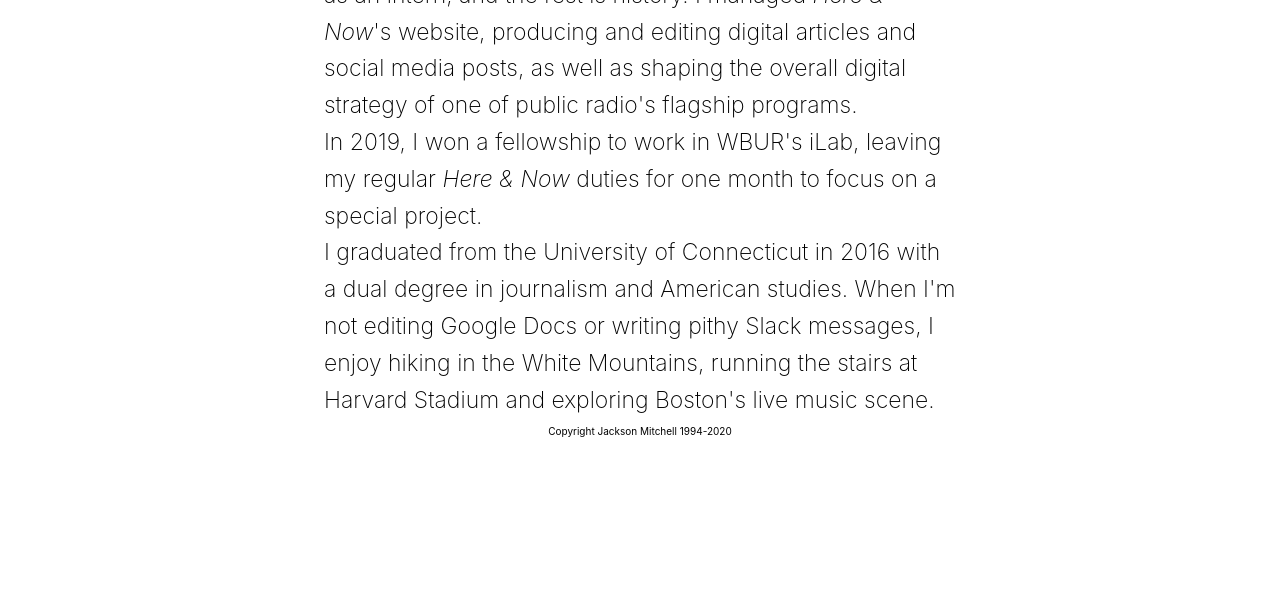
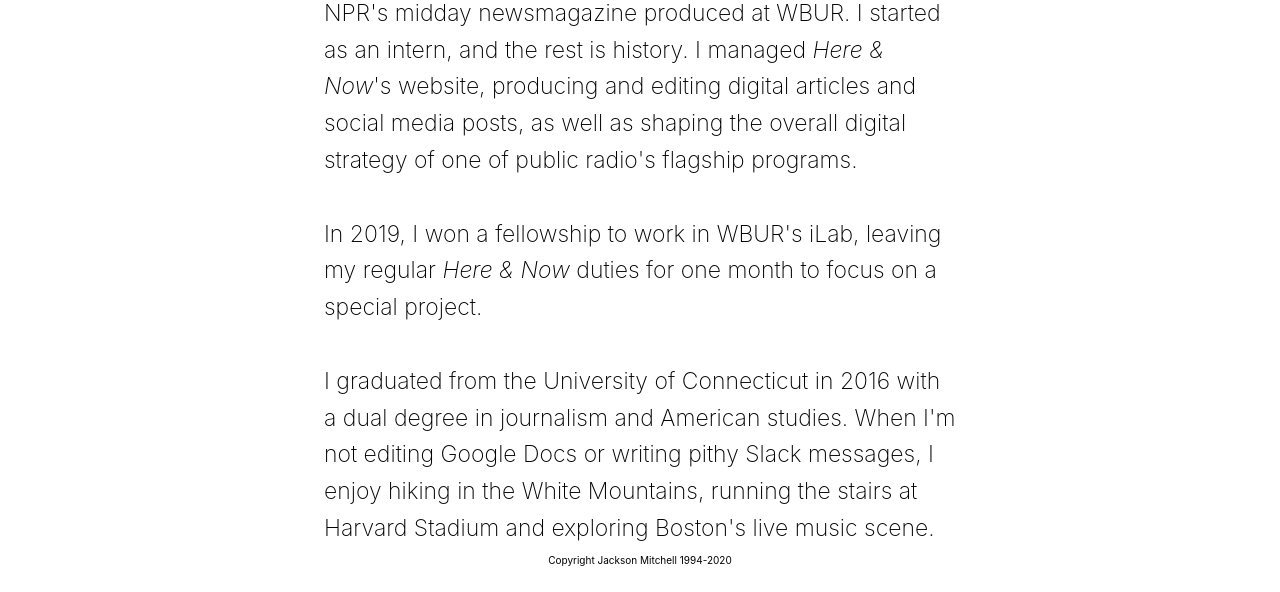
Before and after one commit to jxnm/jacksonmitchell.net, a plain HTML site: page index.html in a window 1280 px wide. Shown: the part 659-1251 px from the top of the page. Before the commit the page ends 1122 px from the top, so only its background shows below. Drawn offline with Linux system fonts and the light colour scheme.

Commit message:
Adding back breaks

```diff
--- a/index.html
+++ b/index.html
@@ -10,17 +10,17 @@
     </div>
   </div>
 </head>
-    <br>
+    <br><br>
     <p>I am a producer and editor at WBUR. I work on Project CITRUS, which explores the future of on-demand
-      audio on emerging tech platforms. (I put this website together myself. It's not much, but heck, it's mine.)
+      audio on emerging tech platforms. (I put this website together myself. It's not much, but heck, it's mine.)<br><br>
       <img src="https://s3.amazonaws.com/jacksonmitchell.net/images/jack.jpg" alt="Jack" style="width:300px;height:300px" float=left; margin-right=13px;>
       I used to work for <em>Here & Now</em>, NPR's midday newsmagazine produced at WBUR. I started as an
       intern, and the rest is history. I managed <em>Here & Now</em>'s website, producing and editing digital articles and social
       media posts, as well as shaping the overall digital strategy of one of public radio's flagship programs.
-      <br>
+      <br><br>
       In 2019, I won a fellowship to work in WBUR's iLab, leaving my regular <em>Here & Now</em> duties for one month to focus on
       a special project.
-      <br>
+      <br><br>
       I graduated from the University of Connecticut in 2016 with a dual degree in journalism and American studies. When
       I'm not editing Google Docs or writing pithy Slack messages, I enjoy hiking in the White Mountains, running the
       stairs at Harvard Stadium and exploring Boston's live music scene.
```
